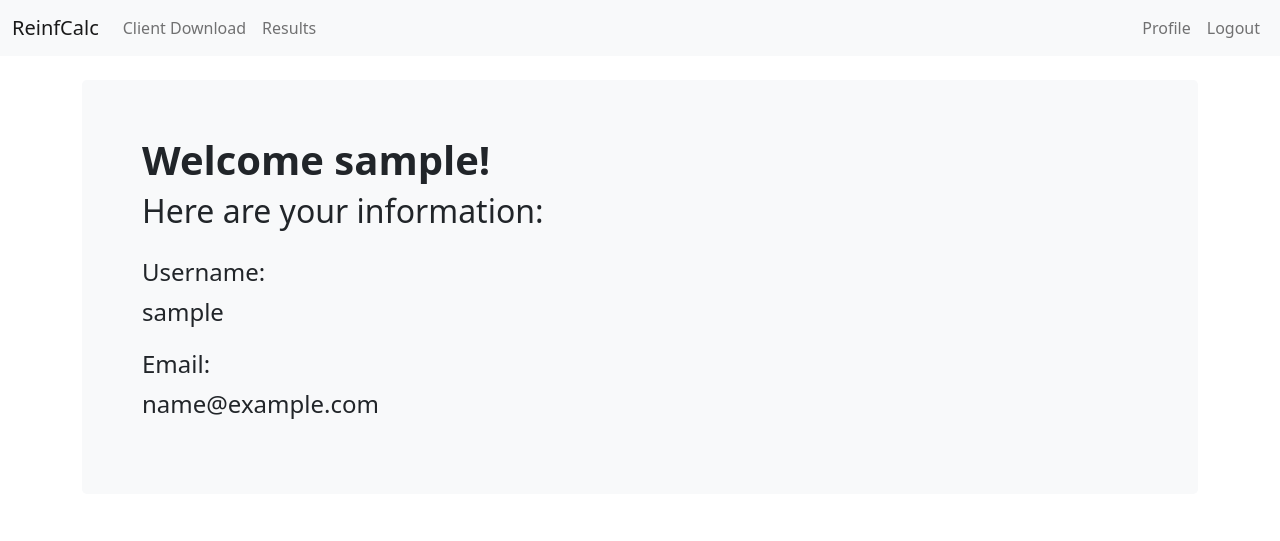
After one commit to michalkowal66/ReinfCalcServer, a Django app: page /profile/ in a window 1280 px wide. The commit adds this page. Shown: the top 541 px of the page. Run offline with Django 4.2, Linux system fonts and the light colour scheme; the visitor is signed in with stand-in values (Sample User, id 1); some libraries are stand-ins or nearby versions.

Commit message:
Modify templates, add results and user profile

```diff
--- a/reinfCalc/reinfCalcApp/templates/reinfCalcApp/base.html
+++ b/reinfCalc/reinfCalcApp/templates/reinfCalcApp/base.html
@@ -7,8 +7,48 @@
     <link rel="stylesheet" href="{% static 'css/bootstrap.css' %}">
 </head>
 <body>
-{% block body_block %}
-{% endblock %}
+<nav class="navbar navbar-expand-lg navbar-light bg-light">
+    <div class="container-fluid">
+        <a class="navbar-brand" href="{% url 'reinfCalcApp:index' %}">ReinfCalc</a>
+        <button class="navbar-toggler" type="button" data-bs-toggle="collapse" data-bs-target="#navbarNav"
+                aria-controls="navbarNav" aria-expanded="false" aria-label="Toggle navigation">
+            <span class="navbar-toggler-icon"></span>
+        </button>
+        <div class="collapse navbar-collapse" id="navbarNav">
+            <ul class="navbar-nav">
+                <li class="nav-item">
+                    <a class="nav-link" href="https://github.com/michalkowal66/reinfCalc">Client Download</a>
+                </li>
+                {% if user.is_authenticated %}
+                <li class="nav-item">
+                    <a class="nav-link" href="{% url 'reinfCalcApp:results'%}">Results</a>
+                </li>
+                {% endif %}
+            </ul>
+            <ul class="navbar-nav ms-auto">
+                {% if user.is_authenticated %}
+                <li class="nav-item">
+                    <a class="nav-link" href="{% url 'reinfCalcApp:profile-info' %}">Profile</a>
+                </li>
+                <li class="nav-item">
+                    <a class="nav-link" href="{% url 'accounts:logout' %}">Logout</a>
+                </li>
+                {% else %}
+                <li class="nav-item">
+                    <a class="nav-link" href="{% url 'accounts:login' %}">Login</a>
+                </li>
+                <li class="nav-item">
+                    <a class="nav-link" href="{% url 'accounts:singup' %}">Sign Up</a>
+                </li>
+                {% endif %}
+            </ul>
+        </div>
+    </div>
+</nav>
+<div class="container py-4">
+    {% block body_block %}
+    {% endblock %}
+</div>
 <script src="{% static 'js/bootstrap.js' %}"></script>
 </body>
 </html>
--- /dev/null
+++ b/reinfCalc/reinfCalcApp/templates/reinfCalcApp/user_profile.html
@@ -0,0 +1,14 @@
+{% extends 'reinfCalcApp/base.html' %}
+
+{% block body_block %}
+<div class="p-5 mb-4 bg-light rounded-3">
+    <div class="container-fluid py-2">
+        <h1 class="col-md-12 display-6 fw-bold">Welcome {{ user.username }}!</h1>
+        <h2 class="col-md-10 display-8 fs-2 mb-4">Here are your information:</h2>
+        <p class="col-md-10 fs-4 mb-1">Username:</p>
+        <p class="col-md-10 fs-4">{{ user.username }}</p>
+        <p class="col-md-10 fs-4 mb-1">Email:</p>
+        <p class="col-md-10 fs-4">{{ user.email }}</p>
+    </div>
+</div>
+{% endblock%}
```
Also changed, not shown: reinfCalc/reinfCalcApp/templates/reinfCalcApp/index.html (+8 -1 lines), reinfCalc/reinfCalcApp/templates/reinfCalcApp/results.html (added, +21 -0 lines).
